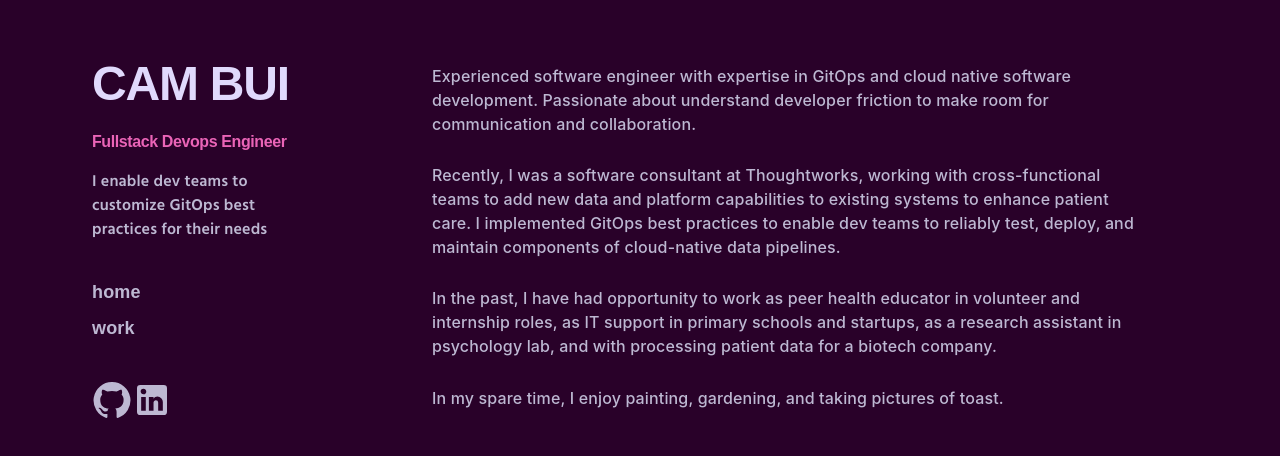
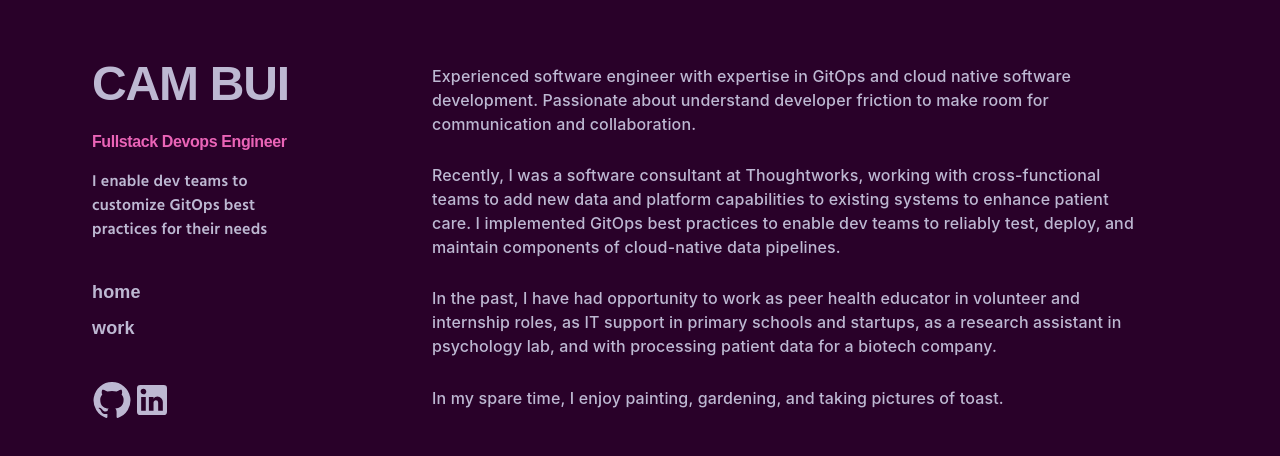
Before and after one commit to ncbui/portfolio, a React (Vite) app: page / in a window 1280 px wide. Shown: the top 456 px of the page. Built offline with nearby package versions, Linux system fonts and the light colour scheme; a web font is replaced by a local one.

Commit message:
Add hover back to navbrand

```diff
--- a/src/components/NavMenu.jsx
+++ b/src/components/NavMenu.jsx
@@ -15,11 +15,11 @@ export default function NavMenu() {
       <List sx={{width:'20vw', }}>
         <List sx={{display:'flex', flexDirection:'col', width:'20rem', '@media (max-width: 780px)' : {flexDirection:'row', justifyContent:'space-between'}}}>
         <ListSubheader sx={{width:'20rem', '@media (max-width: 780px)' : {width:'100vw'}}}>
+          <Typography level="h1" variant ='h1' sx={navBrand}>
             <Link to="/" level='inherit'>
-          <Typography level="h1" variant ='h1' sx={navBrand}>
             Cam Bui
+            </Link>
           </Typography>
-            </Link>
         </ListSubheader>
         <ListItem>
           <Typography level="h4" sx={navTitle}>
```
